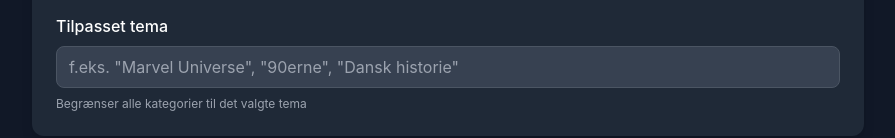
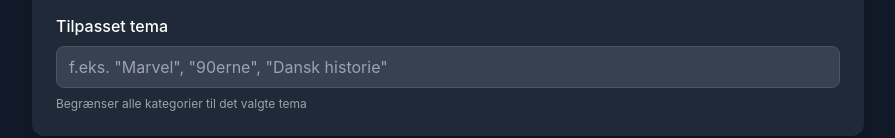
Before and after one commit to lukasjp11/20-questions, a React (Create React App) app: page /20-questions/settings in a window 1280 px wide. Shown: the part 1373-1511 px from the top of the page, without its empty margins (192-1087 px from the left). Built offline with nearby package versions, Linux system fonts and the light colour scheme; no server answers.

Commit message:
Update SettingsPage.js

```diff
--- a/src/components/SettingsPage.js
+++ b/src/components/SettingsPage.js
@@ -474,7 +474,7 @@
                 type="text"
                 value={localSettings.customTheme}
                 onChange={e => handleLocalChange('customTheme', e.target.value)}
-                placeholder='f.eks. "Marvel Universe", "90erne", "Dansk historie"'
+                placeholder='f.eks. "Marvel", "90erne", "Dansk historie"'
                 className="w-full px-3 py-2 rounded-lg bg-gray-50 dark:bg-gray-700 border border-gray-300 dark:border-gray-600 focus:border-blue-400 dark:focus:border-blue-500 outline-none transition-colors"
               />
               <p className="text-xs text-gray-600 dark:text-gray-400 mt-2">
```
